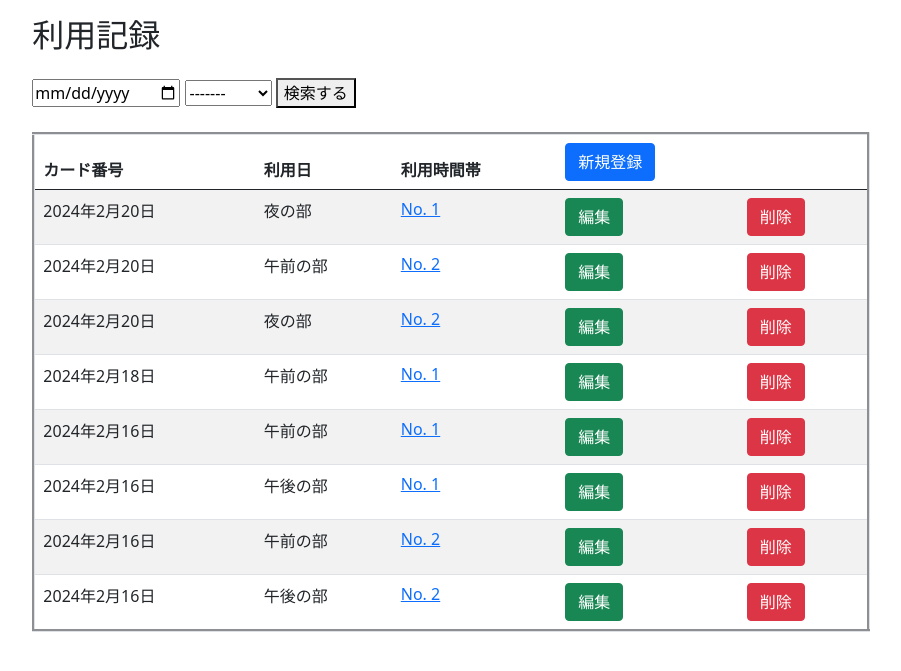
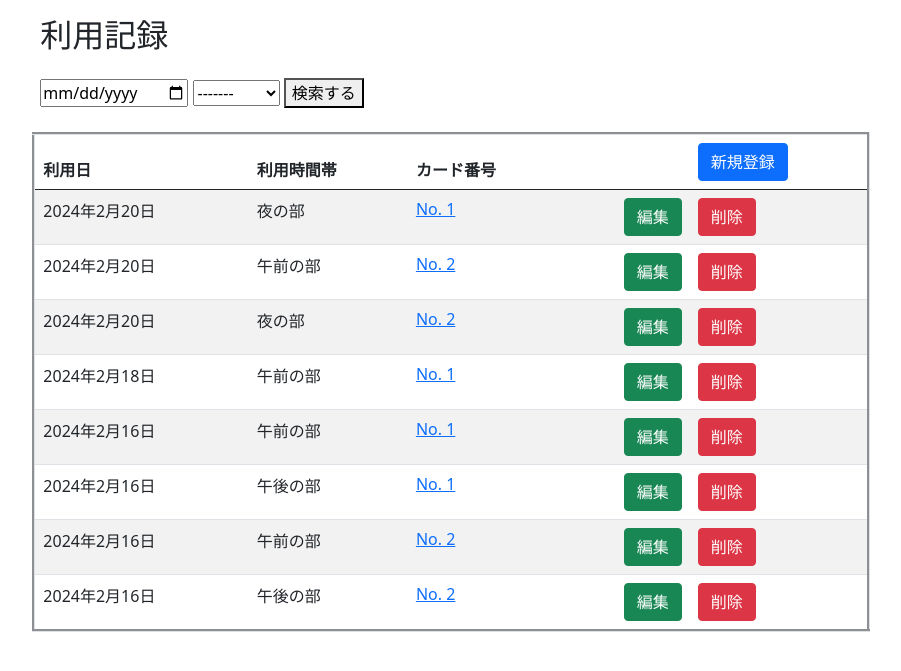
Before and after one commit to frogbreast/Customer_System, a Django app: page /ur_use_list/ in a window 1280 px wide. Shown: the part 56-727 px from the top of the page, without its empty margins (189-1090 px from the left). Run offline with Django 4.2, Linux system fonts and the light colour scheme; a user stored in the database is signed in; data comes from the database, SQL or seed files in the repository; both versions use the stored data as it was after the commit.

Commit message:
レスポンシブデザイン 01

```diff
--- /dev/null
+++ b/app/static/css/list.css
@@ -0,0 +1,8 @@
+.table-scroll {
+    overflow-x: scroll;
+}
+
+table {
+	width: 100%;
+	white-space: nowrap;
+}
--- a/app/templates/app/header.html
+++ b/app/templates/app/header.html
@@ -1,5 +1,8 @@
 <meta charset="utf-8">
+<meta name="viewport" content="width=device-width, initial-scale=1.0">
 <link href="https://cdn.jsdelivr.net/npm/bootstrap@5.0.2/dist/css/bootstrap.min.css" rel="stylesheet" integrity="sha384-EVSTQN3/azprG1Anm3QDgpJLIm9Nao0Yz1ztcQTwFspd3yD65VohhpuuCOmLASjC" crossorigin="anonymous">
+{% load static %}
+<link rel="stylesheet" type="text/css" href="{% static 'css/list.css' %}">
 
 <nav class="navbar navbar-expand-lg navbar-dark bg-info">
     <div class="container-fluid">
--- a/app/templates/app/usagerecord/use_list.html
+++ b/app/templates/app/usagerecord/use_list.html
@@ -1,20 +1,20 @@
 {% extends "app/base.html" %}
 
 {% block content %}
-
+<div class="container-fluid">
     <div clas="row">
         <div class="col-md-8 offset-md-2">
             <div class="mx-2 my-3">
                 <h2>利用記録</h2>
             </div>
 
-        <div class="d-flex flex-row">
+            <div class="d-md-flex flex-row">
                 <div class="m-2">
                     <!--検索機能-->
                     <form action="" method="GET">
                         <input type="date" name="query_date" value="{{ request.GET.query_date }}" >
 
-                    <select name="query_session"  id="" value="{{ request.GET.query_session }}" >
+                        <select name="query_session" id="" value="{{ request.GET.query_session }}" >
                             <option value="">-------</option>
                             <option value="1">午前の部</option>
                             <option value="2">午後の部</option>
@@ -27,16 +27,16 @@
             </div>
 
             <!-- データ表示 -->
-        <div class="mx-2">
+            <div class="table-scroll">
                 <table class="table table-striped" border="3">
                     <thead>
-                    <th>カード番号</th>
                         <th>利用日</th>
                         <th>利用時間帯</th>
+                        <th>カード番号</th>
+                        <th></th>
                         <th>
                             <a href="{% url 'ur_create' %}" class="btn btn-primary">新規登録</a>
                         </th>
-                    <th></th>
 
                     </thead>
                     <tbody>
@@ -52,7 +52,7 @@
                                 <td><a href="{% url 'detail' item.useroverview_fk %}">No. {{ item.useroverview_fk }}</a></td>
 
                                 <!--編集-->
-                            <td class="">
+                                <td class="text-end">
                                     <a href="{% url 'ur_update' item.id %}" class="btn btn-success">編集</a>
                                 </td>
                                 <!--記録の削除-->
@@ -67,7 +67,7 @@
             </div>
         </div>
     </div>
-
+</div>
 <!--ページング機能-->
 {% include 'app/pagination.html' %}
 
--- a/cm_system/settings.py
+++ b/cm_system/settings.py
@@ -132,7 +132,7 @@ USE_TZ = True
 # Static files (CSS, JavaScript, Images)
 # https://docs.djangoproject.com/en/4.1/howto/static-files/
 
-STATIC_URL = "static/"
+STATIC_URL = "/static/"
 
 STATIC_ROOT = os.path.join(BASE_DIR, 'static')
 
```
Also changed, not shown: app/templates/app/useroverview/index.html (+5 -8 lines), db.sqlite3. Lines whose indentation alone changed are shown as unchanged.
